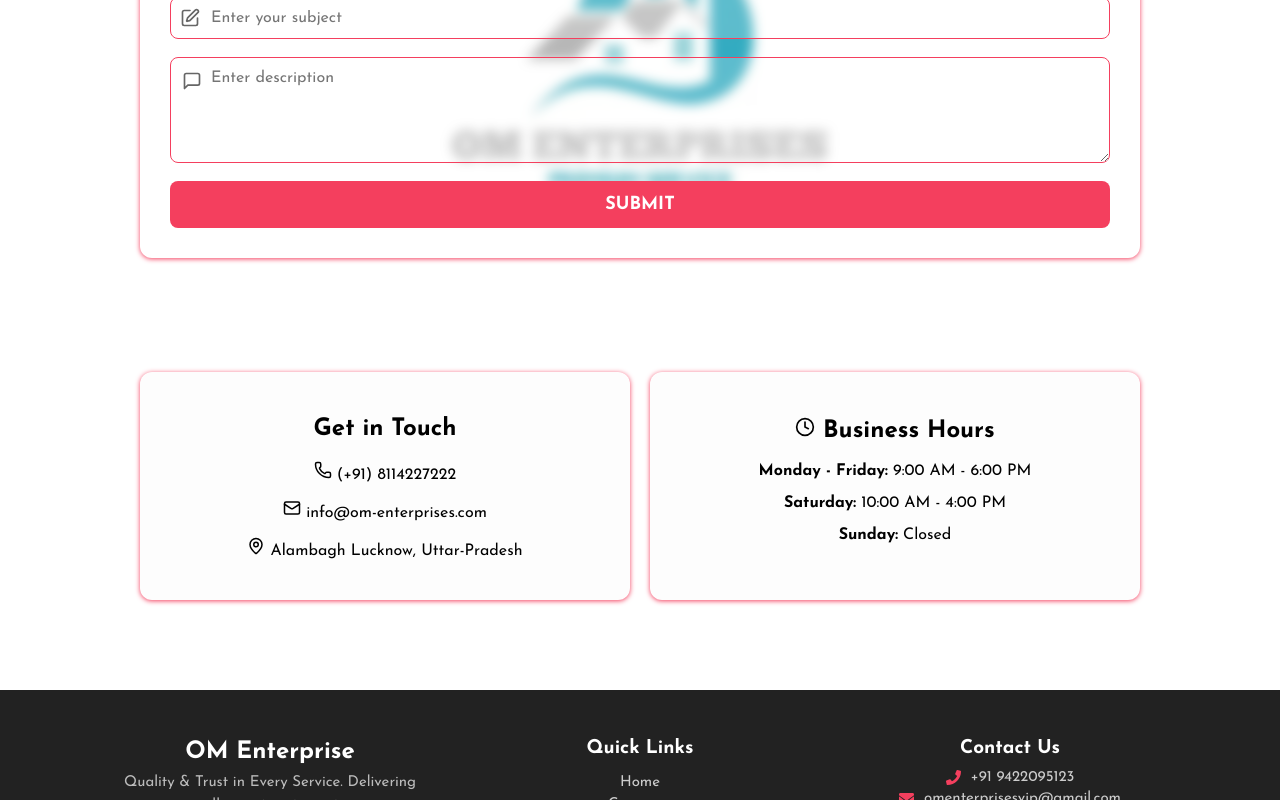
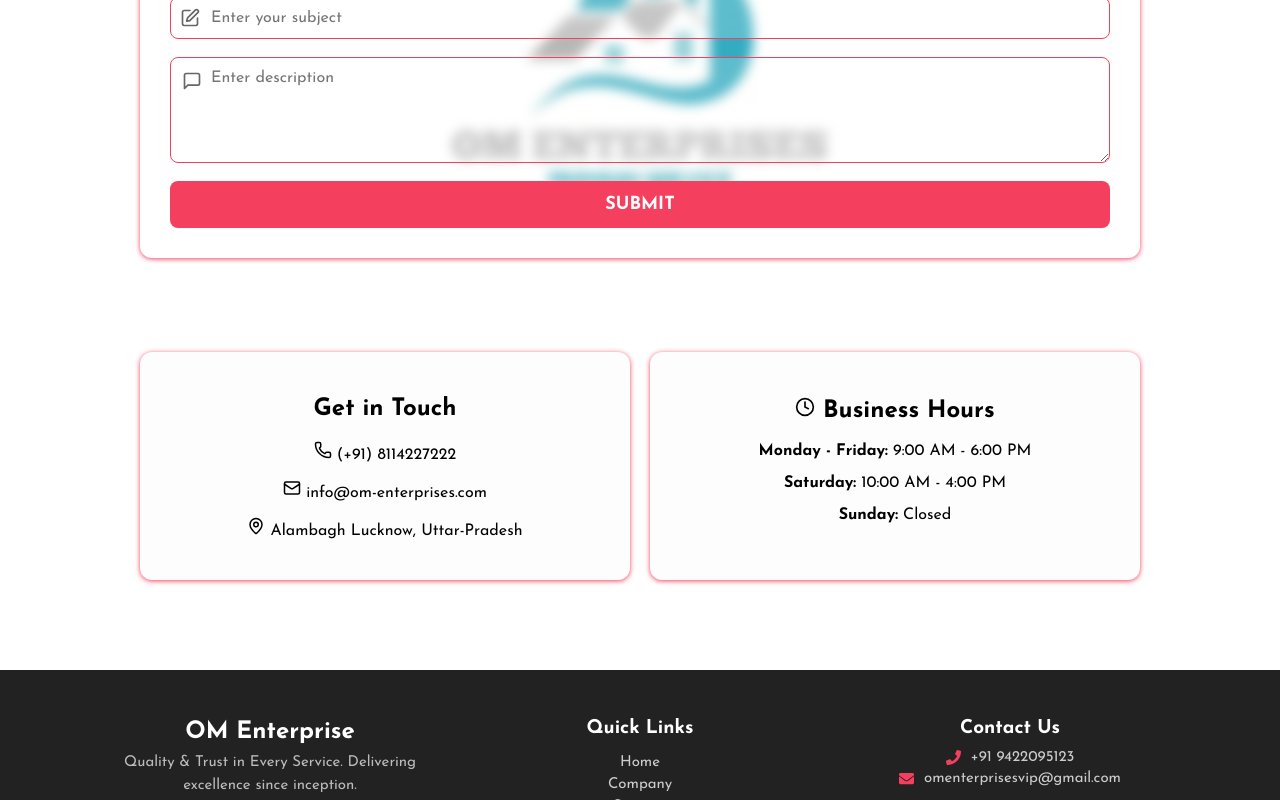
Before and after one commit to thakur7071/om-enterprises, a React (Vite) app: page /contact in a window 1280 px wide. Shown: the part 517-1317 px from the top of the page. Built offline with nearby package versions, Linux system fonts and the light colour scheme.

Commit message:
Initial Commit

```diff
--- a/src/Components/Contact/Contact.css
+++ b/src/Components/Contact/Contact.css
@@ -112,7 +112,7 @@
 /* Contact Details */
 .contact-details {
     max-width: 1000px;
-    margin: -80px auto;
+    margin: -100px auto;
     display: flex;
     justify-content: space-between;
     gap: 20px;
```
